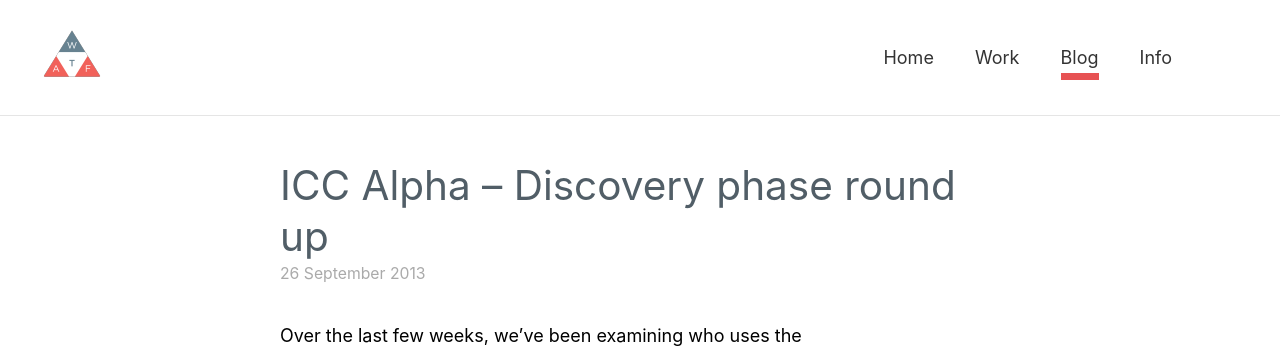
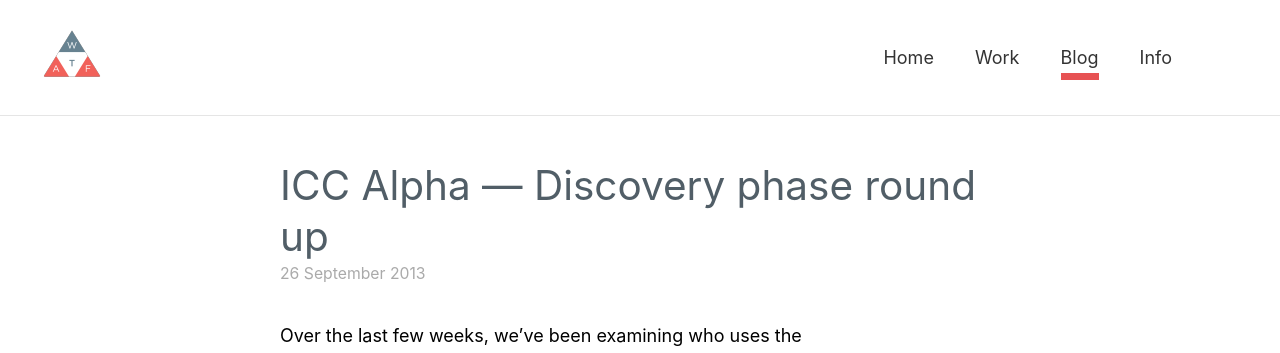
Before and after one commit to wearethoughtfox/wearethoughtfox, a Jekyll site: the page built from _blog/2013-09-26-icc-alpha-discovery-phase-round.md, in a window 1280 px wide. Shown: the top 353 px of the page. Built offline with Jekyll 4.4.1, drawn with Linux system fonts in a browser that asks for light colours; some of the changed lines change nothing that is shown.

Commit message:
Update Blog “2013-09-26-icc-alpha-discovery-phase-round”

```diff
--- a/_blog/2013-09-26-icc-alpha-discovery-phase-round.md
+++ b/_blog/2013-09-26-icc-alpha-discovery-phase-round.md
@@ -1,11 +1,6 @@
 ---
-id: 856
-title: 'ICC Alpha &#8211; Discovery phase round up'
-date: 2013-09-26T08:24:03+00:00
-author: Rob
 layout: blog
-guid: http://wearethoughtfox.com/?p=856
-permalink: /blog/icc-alpha-discovery-phase-round/
+title: ICC Alpha — Discovery phase round up
 categories:
   - Blog
 tags:
```
